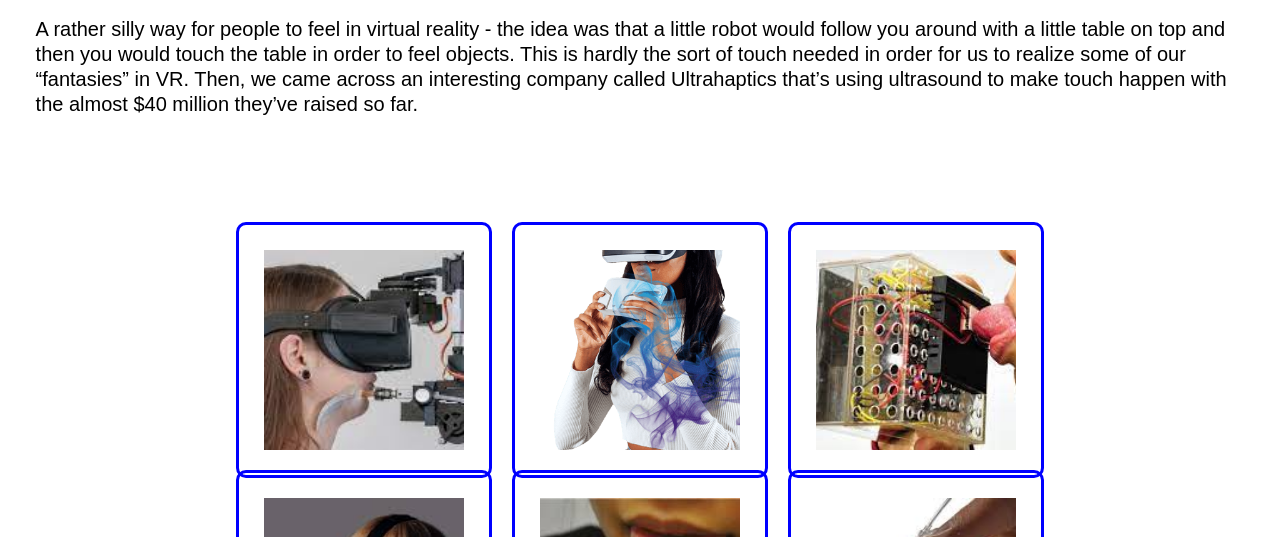
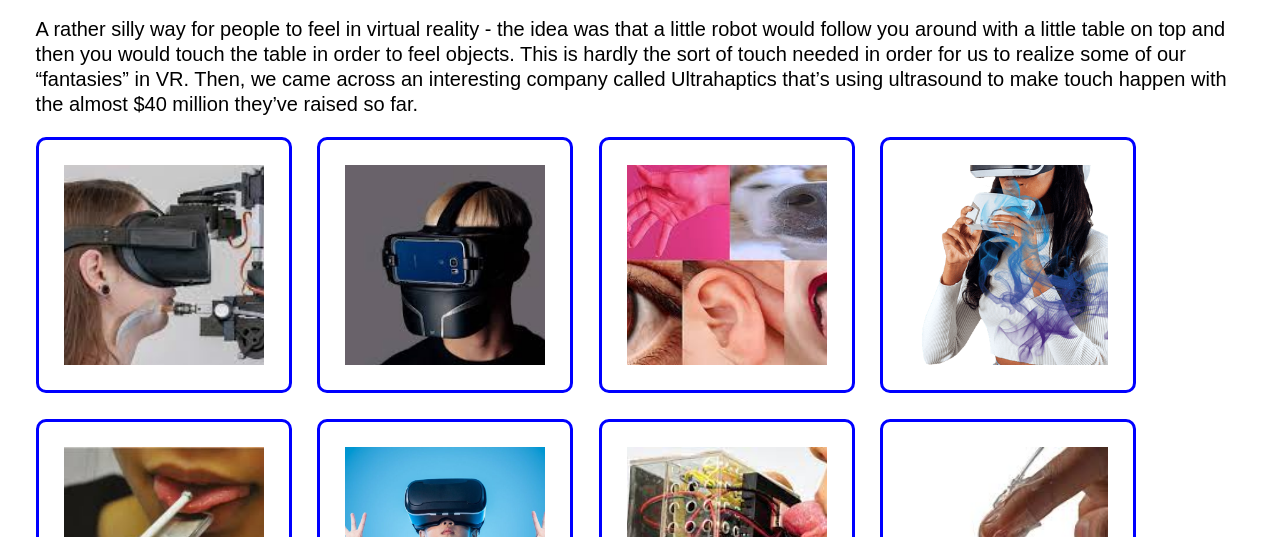
Before and after one commit to cecielz/portfolio-draft2, a plain HTML site: page current-technology.html in a window 1280 px wide. Shown: the part 263-800 px from the top of the page. Drawn offline with Linux system fonts and the light colour scheme.

Commit message:
not using grid

```diff
--- a/css/style-current-tech.css
+++ b/css/style-current-tech.css
@@ -88,7 +88,7 @@ header, main, nav, h1, footer{
 }
 
 
-#gallery {
+/* #gallery {
 	display: grid;
 	grid-template-columns: repeat(3, 40);
 	grid-template-rows: repeat(3, 30%);
@@ -102,7 +102,7 @@ header, main, nav, h1, footer{
 	width:auto;
 
 	/* gap: 10px; */
-  }
+  /*} */
 
 
 /*Change the styling for all of the list
```
